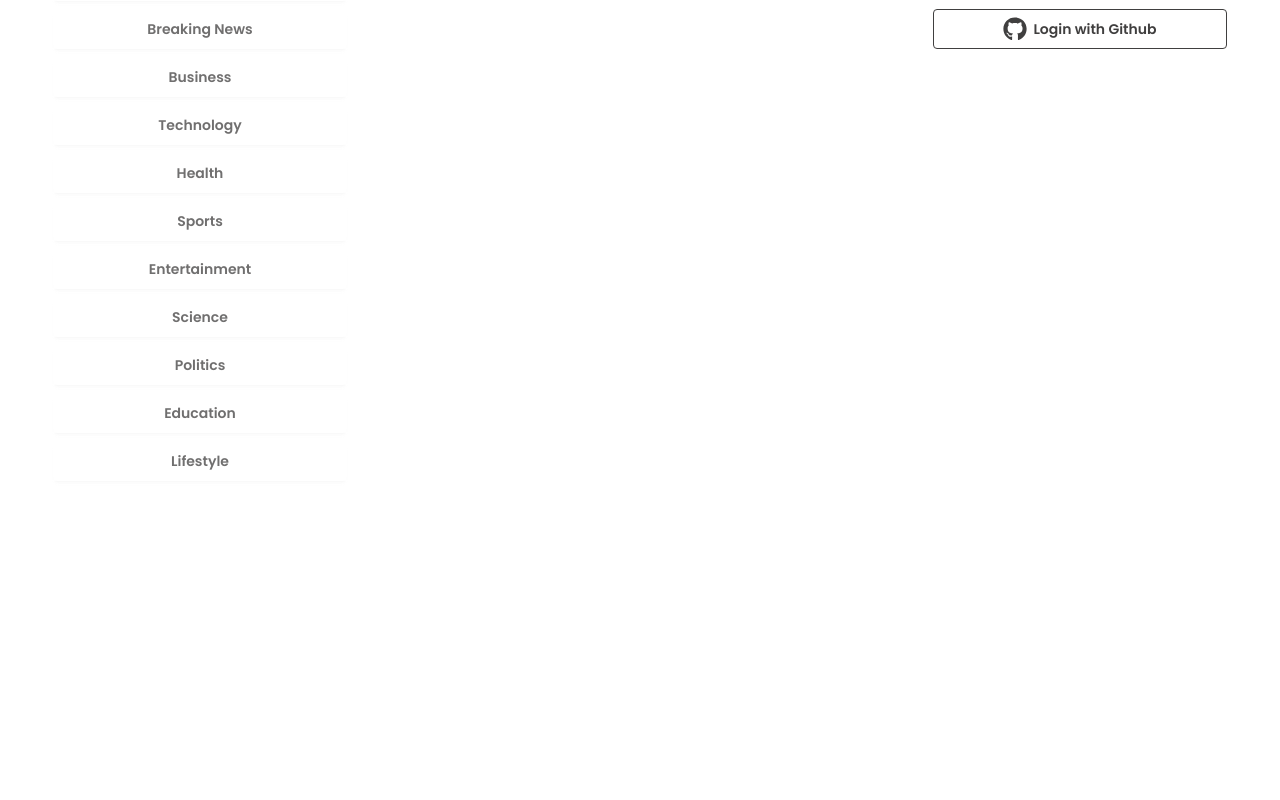
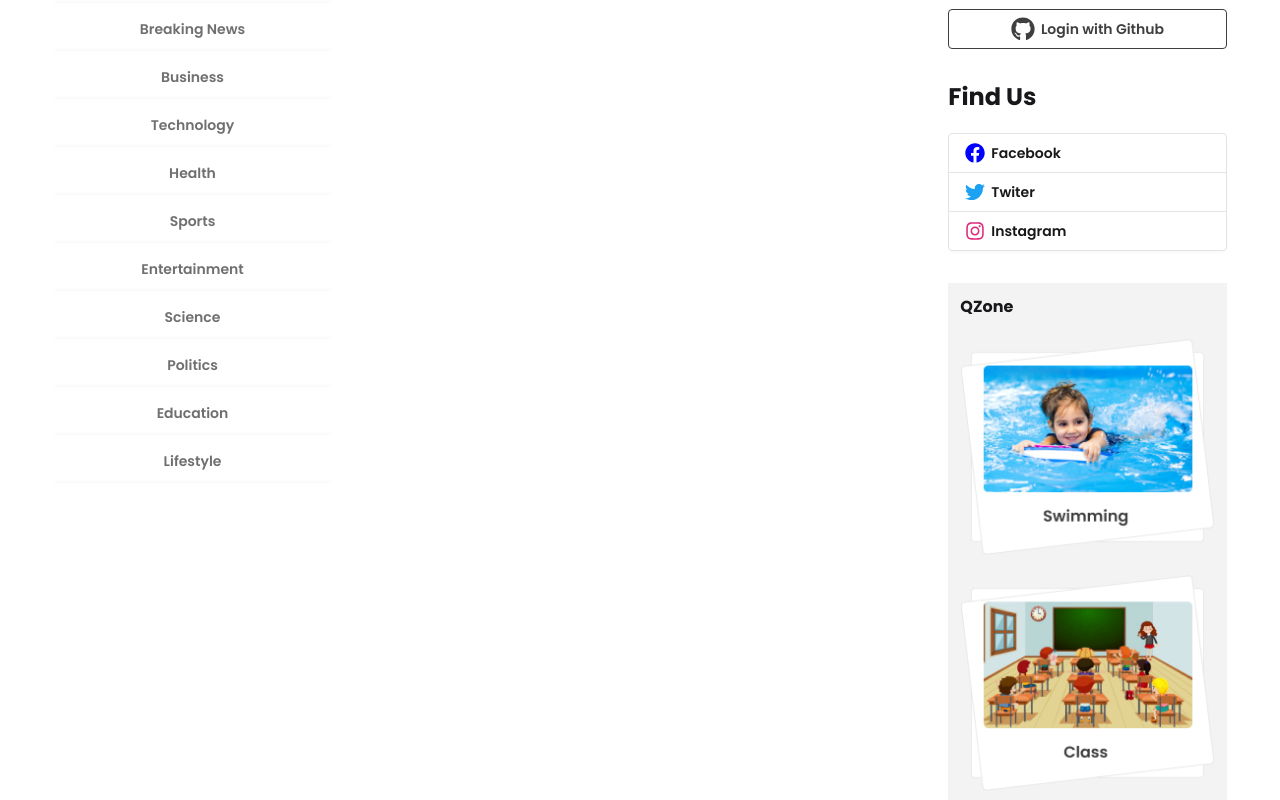
Before and after one commit to zunaid1/dragon-news-app, a React (Vite) app: page / in a window 1280 px wide. Shown: the part 380-1180 px from the top of the page. Before the commit the page ends 873 px from the top, so only its background shows below. Built offline with nearby package versions, Linux system fonts and the light colour scheme.

Commit message:
end of 9

```diff
--- /dev/null
+++ b/src/component/homelayout/FindUs.jsx
@@ -0,0 +1,19 @@
+import React from 'react';
+import { FaFacebook, FaInstagram, FaTwitter } from 'react-icons/fa';
+
+const FindUs = () => {
+	return (
+		<div>
+			<h1 className='font-bold text-2xl mb-5'>Find Us</h1>
+			<div>
+				<div className="join join-vertical w-full">
+					<button className="btn bg-base-100 justify-start join-item "> <FaFacebook size={20} color='blue'> </FaFacebook> Facebook</button>
+					<button className="btn bg-base-100 justify-start join-item"><FaTwitter size={20} color='#1DA1F2'></FaTwitter> Twiter</button>
+					<button className="btn bg-base-100 justify-start join-item"> <FaInstagram size={20} color='#DD2A7B'></FaInstagram> Instagram</button>
+				</div>
+			</div>
+		</div>
+	);
+};
+
+export default FindUs;
--- /dev/null
+++ b/src/component/homelayout/QZone.jsx
@@ -0,0 +1,19 @@
+import React from 'react';
+import swimmingImg from "../../assets/swimming.png"
+import classImg from "../../assets/class.png"
+import playground from "../../assets/playground.png"
+
+const QZone = () => {
+	return (
+		<div className='bg-base-200 p-3'>
+			<h1 className=' font-bold mb-5'>QZone</h1>
+			<div className='space-y-5'>
+				<img src={swimmingImg}></img>
+				<img src={classImg}></img>
+				<img src={playground}></img>
+			</div>
+		</div>
+	);
+};
+
+export default QZone;
--- a/src/component/homelayout/RightAside.jsx
+++ b/src/component/homelayout/RightAside.jsx
@@ -1,10 +1,15 @@
 import React from 'react';
 import SocialLogin from './SocialLogin';
+import FindUs from './FindUs';
+import QZone from './QZone';
 
 const RightAside = () => {
 	return (
-		<div>
+		<div className='space-y-8'>
 			 <SocialLogin></SocialLogin>
+			 <FindUs></FindUs>
+			 <QZone></QZone>
+
 		</div>
 	);
 };
--- a/src/layouts/HomeLayout.jsx
+++ b/src/layouts/HomeLayout.jsx
@@ -21,7 +21,7 @@
 			</header>
 
 
-			<main className='w-11/12 mx-auto my-3  grid grid-cols-12'>
+			<main className='w-11/12 mx-auto my-3  grid grid-cols-12 gap-5'>
 				<aside className='col-span-3'>
 					<LeftAside></LeftAside>
 				</aside>
```
